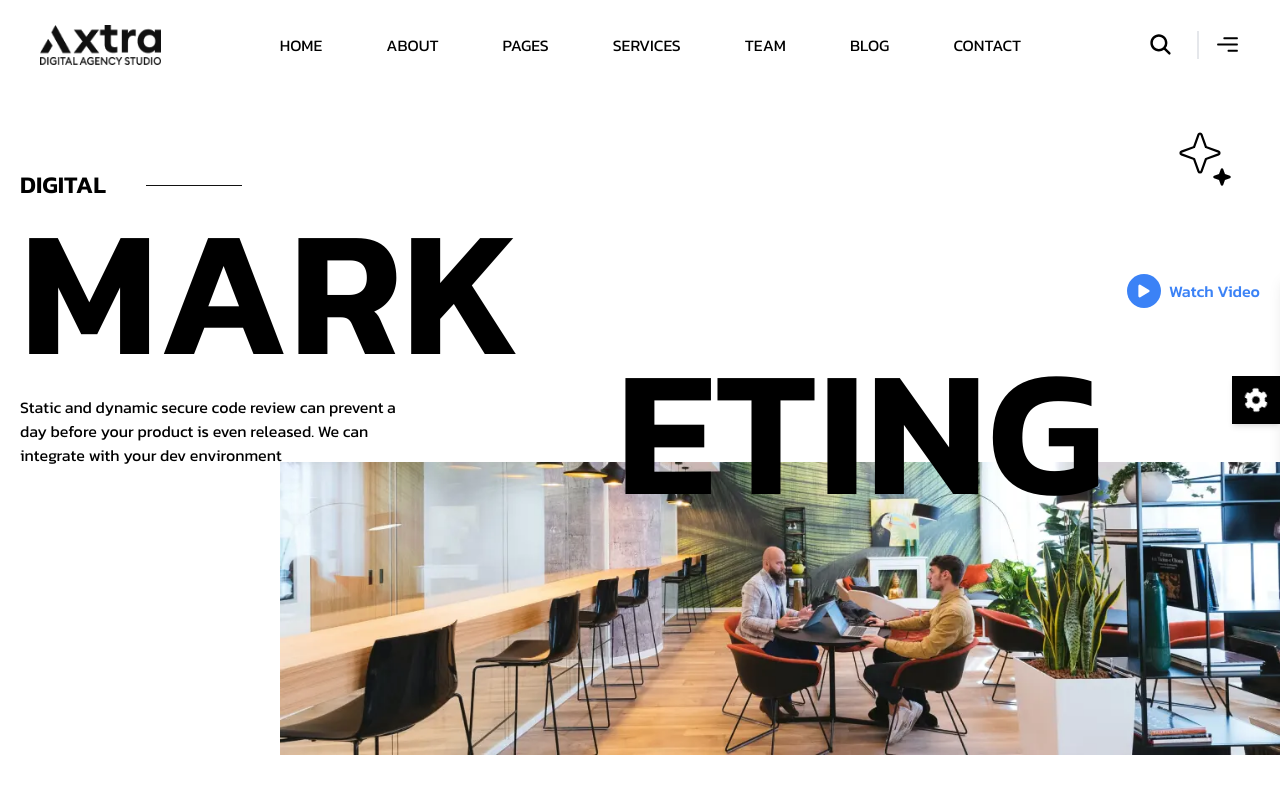
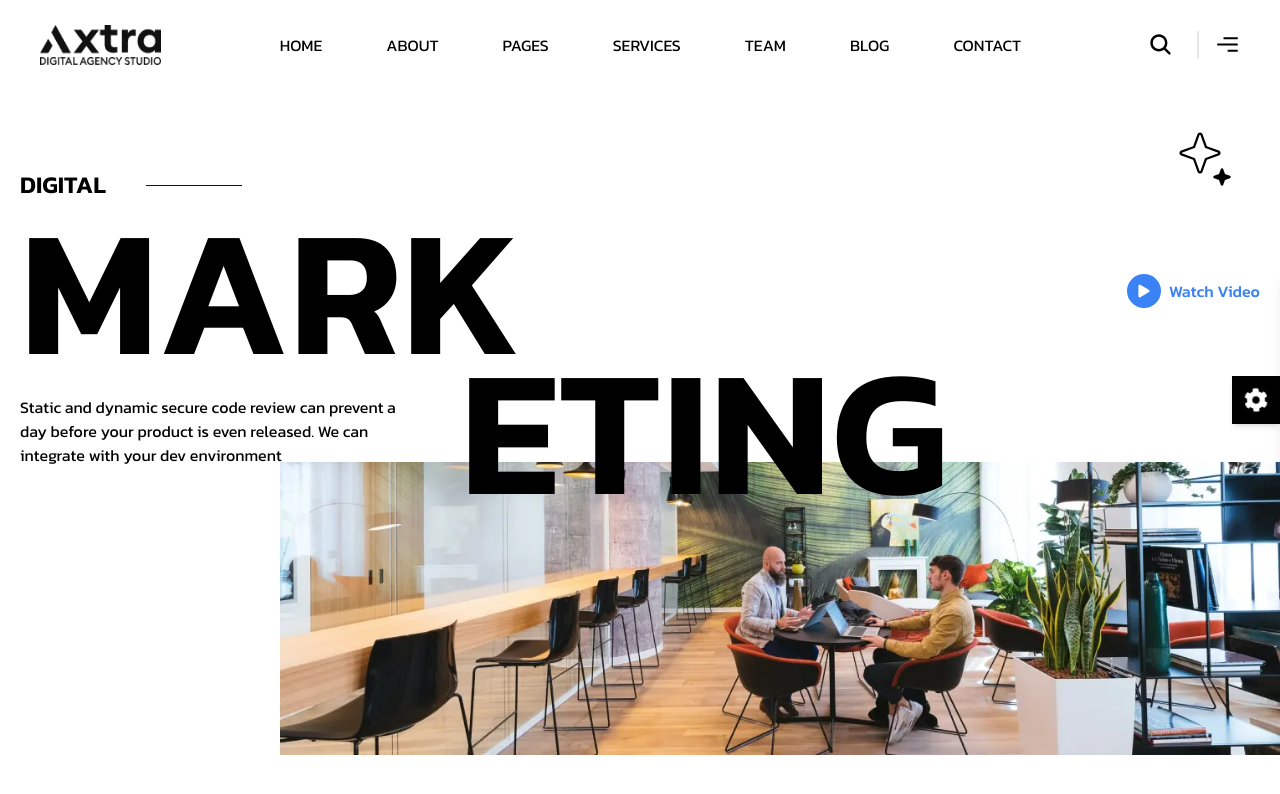
Before and after one commit to mdanamulhasan201/axtra-next-agency-scaleup-, a React (Vite) app: page / in a window 1280 px wide. Shown: the top 794 px of the page. Built offline with nearby package versions, Linux system fonts and the light colour scheme.

Commit message:
mobile responsive done

```diff
--- a/src/page/Home.jsx
+++ b/src/page/Home.jsx
@@ -28,7 +28,7 @@ const Home = () => {
 
                 <div className="flex flex-col md:flex-row justify-between items-center gap-10 lg:-mt-10">
                     {/* Heading - Shown first on mobile */}
-                    <h1 className="order-1 sm:order-2 text-end sm:text-center text-8xl z-1 w-full md:w-8/12 z-40 md:text-[160px] lg:text-[180px] 2xl:text-[280px] leading-none uppercase font-semibold">
+                    <h1 className="order-1 sm:order-2 text-end sm:text-center md:text-start text-8xl z-1 w-full md:w-8/12 z-40 md:text-[160px] lg:text-[180px] 2xl:text-[280px] leading-none uppercase font-semibold">
                         Eting
                     </h1>
 
```
